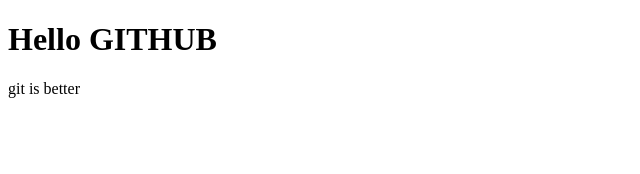
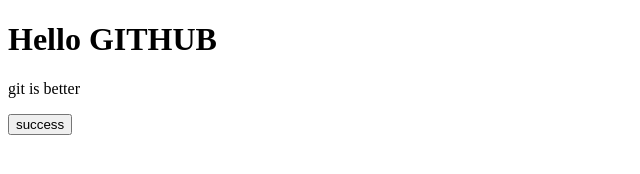
Before and after one commit to msaiid/test, a plain HTML site: page index.html in a window 1280 px wide. Shown: the whole page, without its empty margins (0-640 px from the left). Drawn offline with Linux system fonts and the light colour scheme.

Commit message:
added button

```diff
--- a/index.html
+++ b/index.html
@@ -12,5 +12,7 @@
 
     <p>git is better</p>
 
+    <button>success</button>
+
 </body>
 </html>
```
